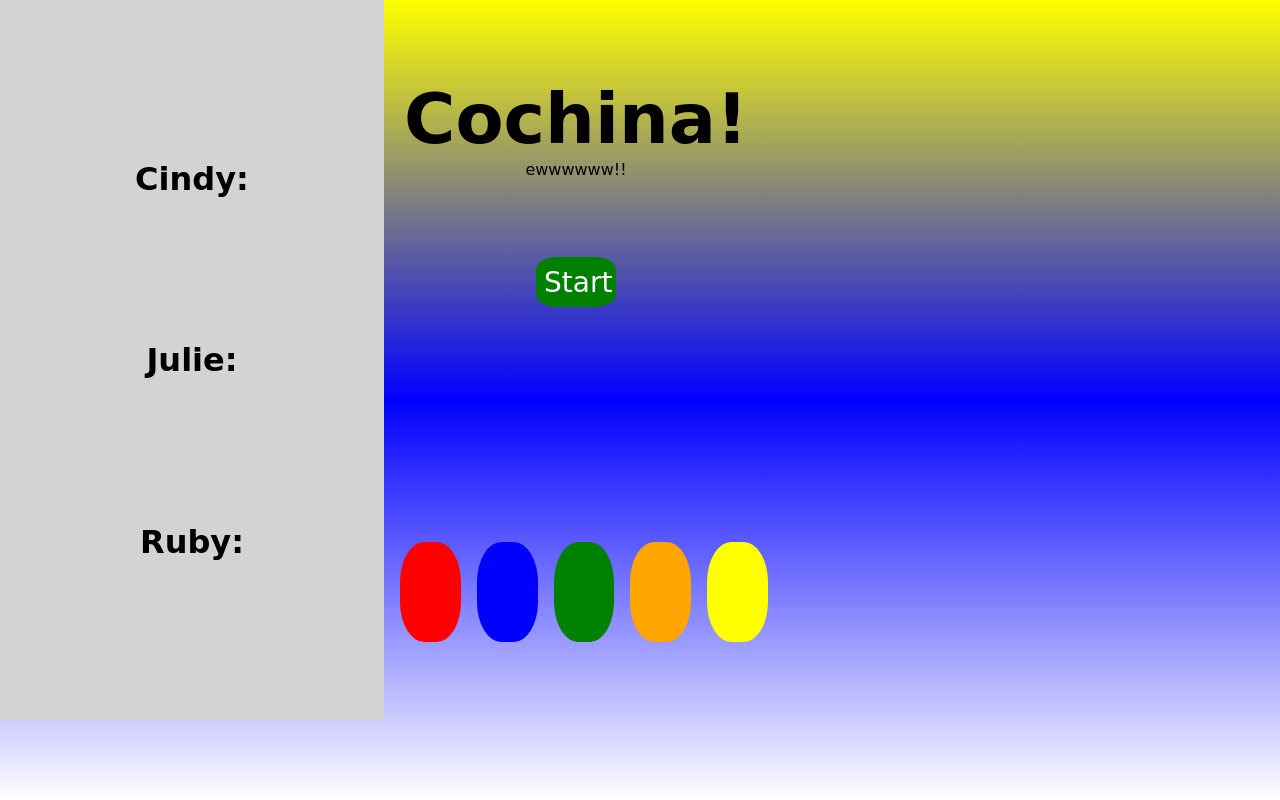
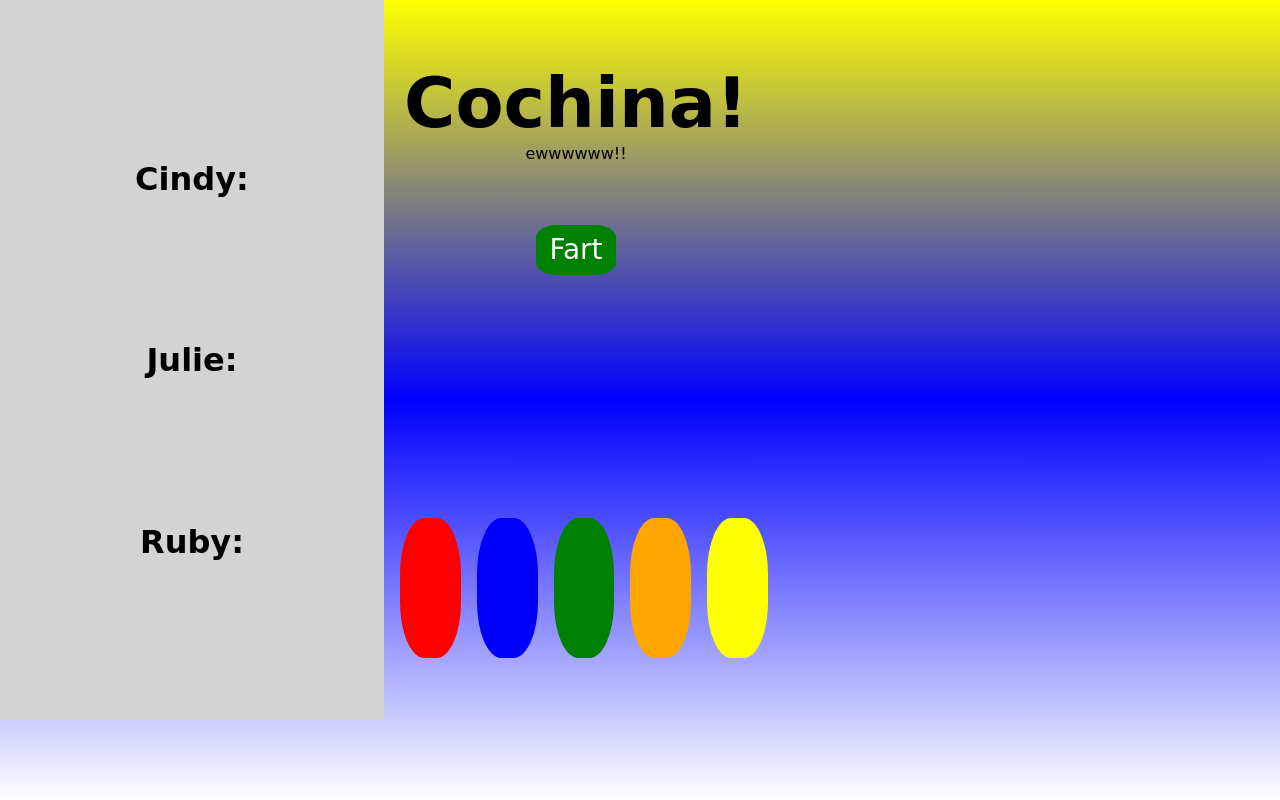
Before and after one commit to Greenie62/minionfarts, a plain HTML site: page index.html in a window 1280 px wide. Both pictures are taken after a click on the element 430 px from the left and 591 px from the top of the page. Drawn offline with Linux system fonts and the light colour scheme; a web font is replaced by a local one.

Commit message:
pushing thru

```diff
--- a/index.html
+++ b/index.html
@@ -21,7 +21,7 @@
         <p>ewwwwww!!</p>
         </div>
 
-            <button class='startbutton'>Start</button>
+            <button class='startbutton'>Fart</button>
             <div class='timer-container'><h1 id='timer'><span id='minute'></span><span id='seconds'></span></h1></div>
 
         <div id='anchor'>
@@ -33,6 +33,7 @@
                     <source src="./farts/fart2.wav">
                 </audio>
             </div>
+
             <div class='fart2' data-color='blue'>
                     <audio class='fart'>
                         <source src="./farts/fart3.mp3">
--- a/script.js
+++ b/script.js
@@ -19,6 +19,23 @@ farts.forEach(f=>{
     f.style.borderRadius="40%",
     f.style.marginLeft="1em"
 
+})
+
+var p=""
+
+farts.forEach(f=>{
+    f.addEventListener('mouseenter',(e)=>{
+        p=document.createElement('p')
+        p.appendChild(document.createTextNode('eww'))
+
+        e.target.prepend(p)
+   })
+})
+
+farts.forEach(f=>{
+    f.addEventListener("mouseleave",(e)=>{
+        e.target.removeChild(p)
+    })
 })
 
 
@@ -71,7 +88,7 @@ function startGame(){
                 document.getElementById("anchor").innerHTML="CLICK fart first!!"
                 setTimeout(()=>{
                     document.getElementById("anchor").innerHTML=""
-                })
+                },2500)
             }
             else{
             var fart=e.target.firstElementChild.firstElementChild.getAttribute('src');
--- a/style.css
+++ b/style.css
@@ -45,14 +45,15 @@ body{
 }
 
 .farts{
+    margin-top:15%;
     display:flex;
     width:100%;
 }
 
 .farts > div{
     flex:1;
-    height:100px;
-    width:100px;
+    height:140px;
+    width:180px;
 }
 
 .other-player-container{
```
Also changed, not shown: 1 other file.
